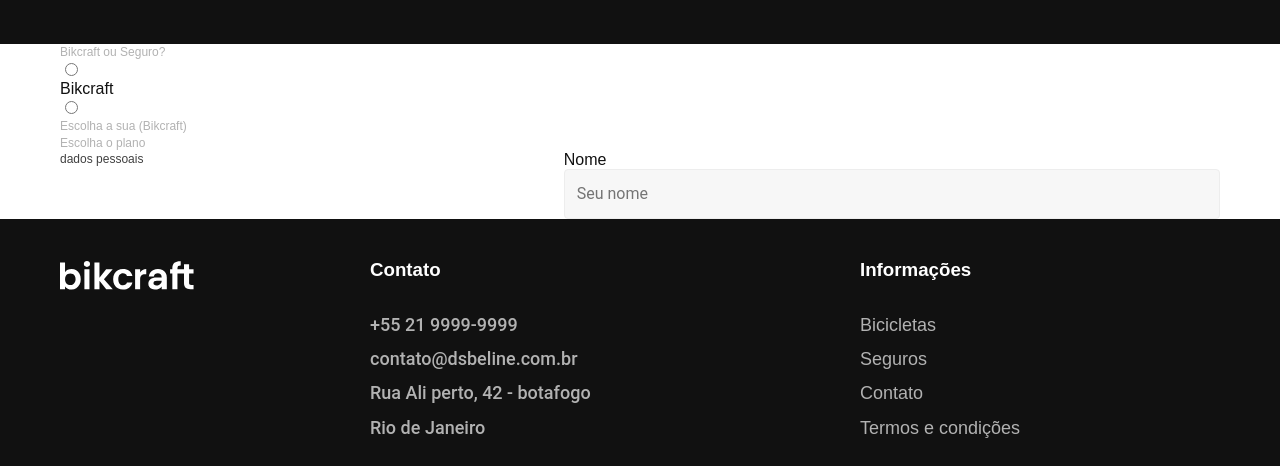
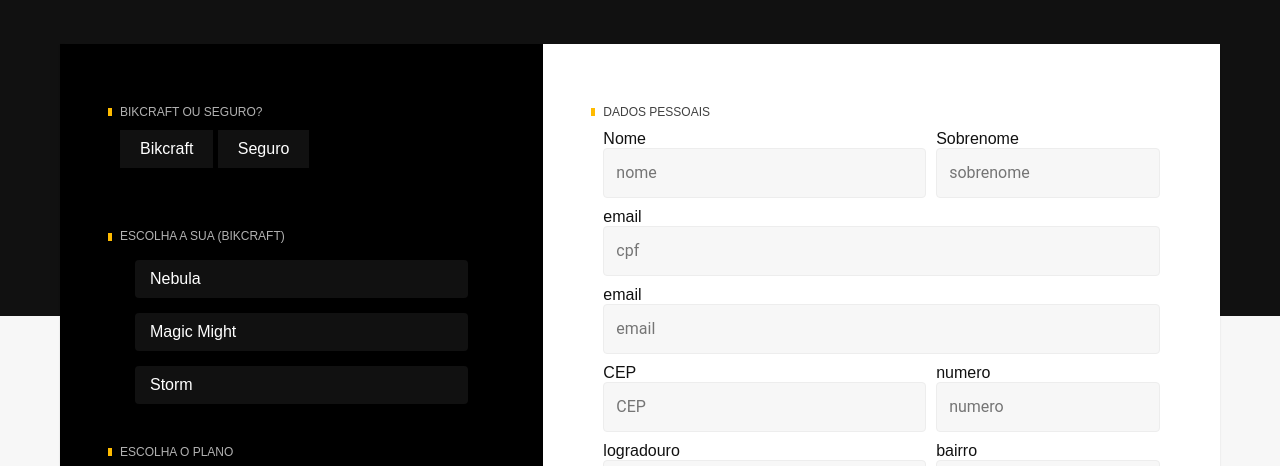
Before and after one commit to CaosSemFim/Bikcraft, a plain HTML site: page orcamento.html in a window 1280 px wide. Shown: the part 284-750 px from the top of the page. Drawn offline with Linux system fonts and the light colour scheme.

Commit message:
novas alteraçoes

```diff
--- a/css/contato/contato.css
+++ b/css/contato/contato.css
@@ -7,15 +7,11 @@
     gap: 30px;
 }
 
-label{
+.contato-desc label{
     display: block;
 }
 
 
-
-.col2{
-    grid-column: span 2;
-}
 
 .contato-desc, .contato-formulario {
     padding: 60px;
--- a/css/orcamento/orcamento.css
+++ b/css/orcamento/orcamento.css
@@ -0,0 +1,110 @@
+#orcamento{
+    background: linear-gradient(var(--cor-11) 600px, var(--cor-1) 0px);
+}
+
+
+.orcamento {
+    display: grid;
+    grid-template-columns: 5fr 7fr;
+    padding-bottom: 120px;
+
+}
+
+label[for="bikcraft"],
+label[for="seguro"]{
+    color: var(--cor-0);
+
+}
+
+.orcamento-produto h2{
+    margin-bottom: 10px;
+}
+
+.orcamento-produto > label{
+    padding: 10px 20px;
+    display: inline-block;
+    background-color: var(--cor-11);
+    margin-bottom: 60px;
+}
+
+
+.orcamento-desc button{
+    margin-top: 10px;
+    border: none;
+}
+
+.orcamento-conteudo label{
+    color: var(--cor-0);
+    margin:  0px;
+    padding: 10px 15px;
+    background-color: var(--cor-11);
+    display: block;
+    border-radius: 4px;
+}
+
+
+
+.orcamento-conteudo input{
+    pointer-events: none;
+    opacity: 0;
+}
+
+.orcamento input:checked + label{
+    background-color: var(--cor-0);
+    color: var(--cor-12);
+}
+
+.orcamento-conteudo{
+    margin-bottom: 40px;
+}
+
+.orcamento-conteudo label{
+    display: flex;
+    justify-content: space-between;
+    margin: 15px;
+
+}
+
+.orcamento-conteudo label > span{
+    display: none;
+}
+
+.orcamento-conteudo input:checked  + label  span{
+    display: inline-block;
+}
+
+.orcamento-desc{
+    background-color: var(--cor-0);
+}
+
+.orcamento-produto input{
+    display: none;
+}
+
+.orcamento-produto{
+    background-color: var(--cor-12);
+}
+
+.orcamento-produto,.orcamento-desc{
+    padding: 60px;
+    box-shadow: 0 1px 2px rgba(0, 0, 0, 0.1);
+}
+
+.orcamento h2{
+    text-transform: uppercase;
+    position: relative;
+    display: flex;
+    align-items: center;
+}
+
+.orcamento h2::before{
+    content: "";
+    display: inline-block;
+    width: 4px;
+    height: 8px;
+    background: var(--cor-p1);
+    left: -12px;
+    position: absolute;
+
+
+}
--- a/css/style.css
+++ b/css/style.css
@@ -32,3 +32,4 @@
 /* contato */
 @import "./contato/contato.css";
 @import "./contato/lojas.css";
+@import "./orcamento/orcamento.css"
--- a/css/utilidades/formulario.css
+++ b/css/utilidades/formulario.css
@@ -1,8 +1,15 @@
+
+
 .form{
     display: grid;
     grid-template-columns: auto auto;
     gap: 10px;
 }
+
+.col2{
+    grid-column: span 2;
+}
+
 
 .form input[type="text"],
 .form input[type="email"],
--- a/orcamento.html
+++ b/orcamento.html
@@ -6,7 +6,7 @@
     <title>Orçamento</title>
     <link rel="stylesheet" href="./css/style.css">
 </head>
-<body>
+<body id="orcamento">
     <header class="header-bg">
         <div class="header container">
           <a href="./">
@@ -36,26 +36,80 @@
       <form class="orcamento container">
         <div class="orcamento-produto">
             <h2 class="font-1-xs cor-5">Bikcraft ou Seguro?</h2>
+
             <input type="radio" name="tipo" value="bikcraft" id="bikcraft">
             <label for="bikcraft">Bikcraft</label>
 
             <input type="radio" name="tipo" value="seguro" id="seguro">
-            <label for="seguro"></label>
+            <label for="seguro">Seguro</label>
 
               <div class="orcamento-conteudo" id="orcamento-bikcraft">
                   <h2 class="font-1-xs cor-5">Escolha a sua (Bikcraft)</h2>
+
+                  <input type="radio" name="produto" value="magic" id="nebula">
+                  <label for="nebula">Nebula <span>R$ 4999</span></label>
+
+                  <div class="nebula-selection"></div>
+
+                  <input type="radio" name="produto" value="nebula" id="magic">
+                  <label for="magic">Magic Might <span>R$ 4999</span> </label>
+
+                  <input type="radio" name="produto" value="storm" id="storm">
+                  <label for="storm">Storm <span>R$ 4999</span></label>
               </div>
 
-            <div class="orcamento-conteudo" id="orcamento-seguro">
+             <div id="orcamento-seguro">
                 <h2 class="font-1-xs cor-5">Escolha o plano</h2>
+
+
             </div>
+
         </div>
+
+
             <div class="orcamento-desc form">
-            <h2 class="font-1-xs cor-9">dados pessoais</h2>
+            <h2 class="font-1-xs cor-9 col2">dados pessoais</h2>
             <div>
                 <label for="nome">Nome</label>
-                <input type="text" id="nome" name="nome" placeholder="Seu nome">
+                <input type="text" id="nome" name="nome" placeholder="nome">
              </div>
+             <div>
+                <label for="sobrenome">Sobrenome</label>
+                <input type="text" id="sobrenome" name="nome" placeholder="sobrenome">
+             </div>
+             <div class="col2">
+              <label for="cpf">email</label>
+              <input type="text" id="cpf" name="cpf" placeholder="cpf">
+           </div>
+             <div class="col2">
+                <label for="cep">email</label>
+                <input type="text" id="email" name="email" placeholder="email">
+             </div>
+             <div>
+              <label for="email">CEP</label>
+                <input type="text" id="cep" name="cep" placeholder="CEP">
+             </div>
+             <div>
+              <label for="numero">numero</label>
+                <input type="text" id="numero" name="numero" placeholder="numero">
+             </div>
+             <div>
+              <label for="logradouro">logradouro</label>
+                <input type="text" id="logradouro" name="logradouro" placeholder="logradouro">
+             </div>
+             <div>
+              <label for="bairro">bairro</label>
+                <input type="text" id="bairro" name="bairro" placeholder="bairro">
+             </div>
+             <div>
+              <label for="cidade">cidade</label>
+                <input type="text" id="cidade" name="cidade" placeholder="cidade">
+             </div>
+             <div>
+                <label for="email">estado</label>
+                <input type="text" id="estado" name="estado" placeholder="estado">
+              </div>
+             <button class="botao col-2">Solicitar Orçamento</button>
             </div>
       </form>
 
```
Lines whose indentation alone changed are shown as unchanged.
